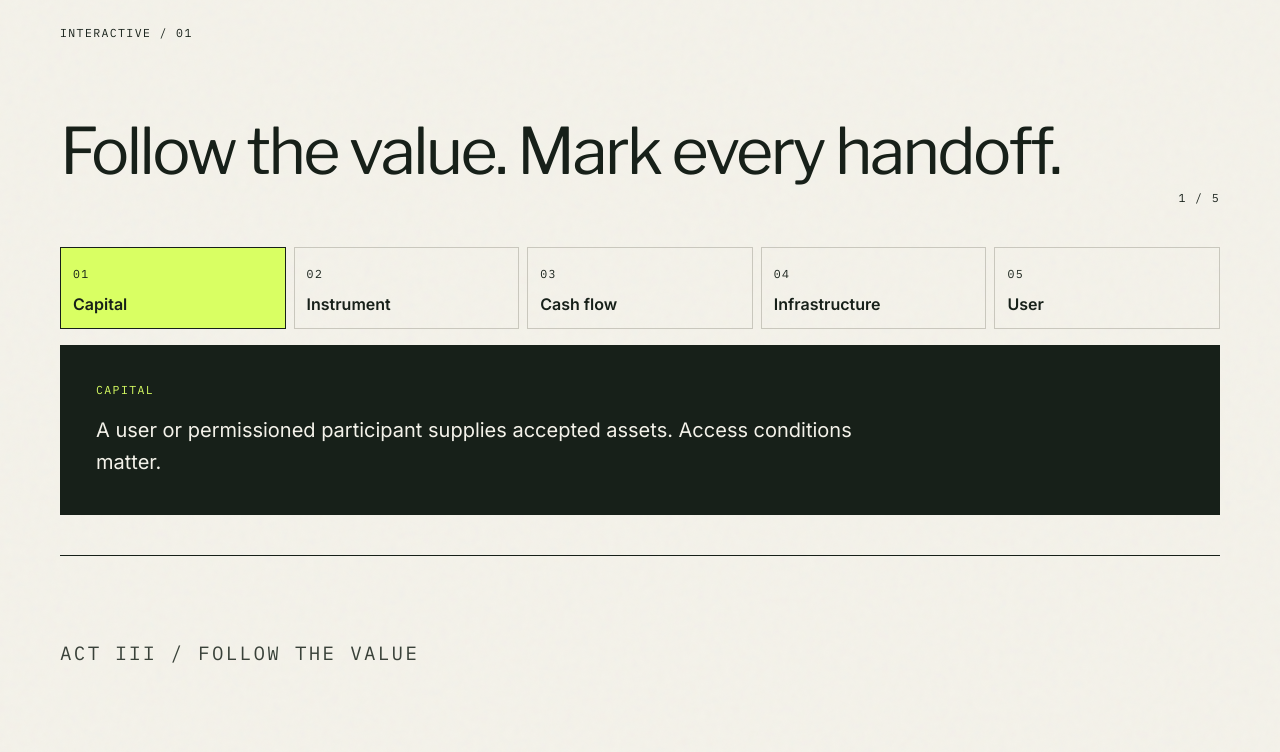
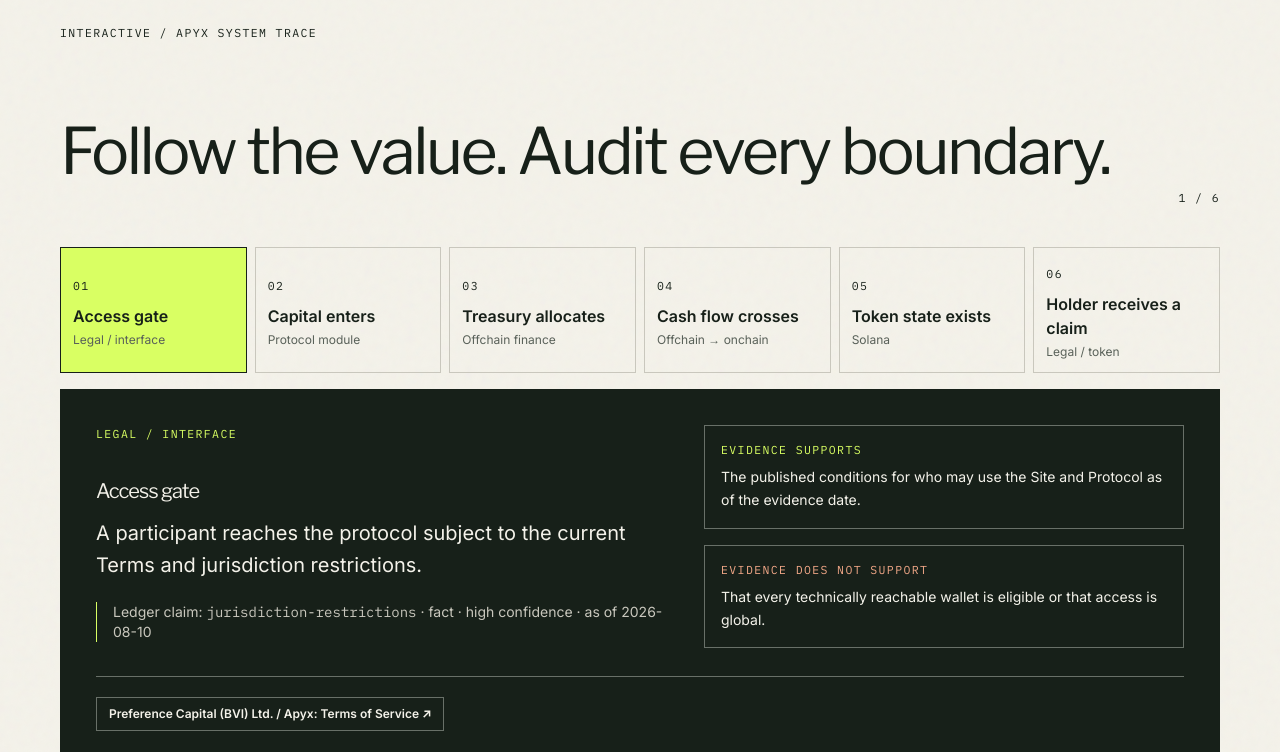
Before and after one commit to JuanTorchia/digital-credit-field-guide, a Next.js app: page / in a window 1280 px wide. Shown: the part 2060-2812 px from the top of the page. Built offline with nearby package versions, Linux system fonts and the light colour scheme; no server answers.

Commit message:
Turn the flow explorer into an evidence trace

```diff
--- a/components/story/flow-explorer.tsx
+++ b/components/story/flow-explorer.tsx
@@ -1,34 +1,37 @@
 'use client';
-import { useState } from 'react';
-const steps = [
-  {
-    name: 'Capital',
-    detail:
-      'A user or permissioned participant supplies accepted assets. Access conditions matter.',
-  },
-  {
-    name: 'Instrument',
-    detail:
-      'The offchain treasury acquires preferred securities and liquid assets. Issuer and market risk begin here.',
-  },
-  {
-    name: 'Cash flow',
-    detail:
-      'Declared dividends are collected offchain. Dividend timing and amount can change.',
-  },
-  {
-    name: 'Infrastructure',
-    detail:
-      'Custody, treasury operations and the onchain vault connect two legal and technical domains.',
-  },
-  {
-    name: 'User',
-    detail:
-      'The Terms describe a programmatic claim against a protocol module—not direct ownership of the preferred shares. Access and remedies depend on jurisdiction.',
-  },
-];
+
+import { useState, type KeyboardEvent } from 'react';
+import claims from '@/data/claims.json';
+import sources from '@/data/sources.json';
+import trace from '@/data/system-trace.json';
+
+const sourceById = new Map(sources.map((source) => [source.id, source]));
+const claimById = new Map(claims.map((claim) => [claim.id, claim]));
+
 export function FlowExplorer() {
   const [active, setActive] = useState(0);
+  const step = trace[active];
+  const claim = claimById.get(step.claimId);
+
+  function moveFocus(event: KeyboardEvent<HTMLButtonElement>, index: number) {
+    let next = index;
+    if (event.key === 'ArrowRight' || event.key === 'ArrowDown') {
+      next = (index + 1) % trace.length;
+    } else if (event.key === 'ArrowLeft' || event.key === 'ArrowUp') {
+      next = (index - 1 + trace.length) % trace.length;
+    } else if (event.key === 'Home') {
+      next = 0;
+    } else if (event.key === 'End') {
+      next = trace.length - 1;
+    } else {
+      return;
+    }
+
+    event.preventDefault();
+    setActive(next);
+    document.getElementById(`trace-tab-${trace[next].id}`)?.focus();
+  }
+
   return (
     <section
       aria-labelledby="flow-title"
@@ -36,41 +39,89 @@ export function FlowExplorer() {
     >
       <div className="flex items-end justify-between gap-6">
         <div>
-          <p className="label">Interactive / 01</p>
+          <p className="label">Interactive / Apyx system trace</p>
           <h2 id="flow-title" className="display mt-3 text-5xl">
-            Follow the value. Mark every handoff.
+            Follow the value. Audit every boundary.
           </h2>
         </div>
-        <p className="label">
-          {active + 1} / {steps.length}
+        <p className="label" aria-live="polite">
+          {active + 1} / {trace.length}
         </p>
       </div>
+
       <div
         role="tablist"
-        aria-label="Credit flow steps"
-        className="mt-10 grid gap-2 sm:grid-cols-5"
+        aria-label="Apyx system boundaries"
+        className="mt-10 grid gap-2 sm:grid-cols-3 lg:grid-cols-6"
       >
-        {steps.map((s, i) => (
+        {trace.map((item, index) => (
           <button
-            key={s.name}
+            key={item.id}
+            id={`trace-tab-${item.id}`}
             role="tab"
-            aria-selected={active === i}
-            onClick={() => setActive(i)}
-            className={`min-h-20 border p-3 text-left transition-colors ${active === i ? 'border-[#172019] bg-[#d9ff63]' : 'border-[#c9c7bd] bg-transparent hover:bg-white'}`}
+            aria-controls="trace-panel"
+            aria-selected={active === index}
+            tabIndex={active === index ? 0 : -1}
+            onClick={() => setActive(index)}
+            onKeyDown={(event) => moveFocus(event, index)}
+            className={`min-h-24 border p-3 text-left transition-colors ${active === index ? 'border-[#172019] bg-[#d9ff63]' : 'border-[#c9c7bd] bg-transparent hover:bg-white'}`}
           >
-            <span className="label">0{i + 1}</span>
-            <span className="mt-2 block font-semibold">{s.name}</span>
+            <span className="label">0{index + 1}</span>
+            <span className="mt-2 block font-semibold">{item.name}</span>
+            <span className="mt-1 block text-xs text-[#596159]">
+              {item.domain}
+            </span>
           </button>
         ))}
       </div>
+
       <div
+        id="trace-panel"
         role="tabpanel"
-        className="mt-4 min-h-36 bg-[#172019] p-6 text-[#f4f2ea] sm:p-9"
+        aria-labelledby={`trace-tab-${step.id}`}
+        className="mt-4 bg-[#172019] p-6 text-[#f4f2ea] sm:p-9"
       >
-        <p className="label text-[#d9ff63]">{steps[active].name}</p>
-        <p className="mt-4 max-w-3xl text-xl leading-relaxed">
-          {steps[active].detail}
-        </p>
+        <div className="grid gap-8 lg:grid-cols-[1.2fr_1fr]">
+          <div>
+            <p className="label text-[#d9ff63]">{step.domain}</p>
+            <h3 className="display mt-3 text-4xl">{step.name}</h3>
+            <p className="mt-4 text-xl leading-relaxed">{step.mechanism}</p>
+            {claim && (
+              <p className="mt-5 border-l border-[#d9ff63] pl-4 text-sm text-[#c9c7bd]">
+                Ledger claim: <code>{claim.id}</code> · {claim.factOrInference}{' '}
+                · {claim.confidence} confidence · as of {claim.asOf}
+              </p>
+            )}
+          </div>
+
+          <div className="grid gap-4 text-sm">
+            <div className="border border-[#687068] p-4">
+              <p className="label text-[#d9ff63]">Evidence supports</p>
+              <p className="mt-2 leading-relaxed">{step.proves}</p>
+            </div>
+            <div className="border border-[#687068] p-4">
+              <p className="label text-[#f3a888]">Evidence does not support</p>
+              <p className="mt-2 leading-relaxed">{step.doesNotProve}</p>
+            </div>
+          </div>
+        </div>
+
+        <div className="mt-7 flex flex-wrap gap-3 border-t border-[#687068] pt-5">
+          {step.sourceIds.map((sourceId) => {
+            const source = sourceById.get(sourceId);
+            return source ? (
+              <a
+                key={sourceId}
+                href={source.url}
+                target="_blank"
+                rel="noreferrer"
+                className="border border-[#687068] px-3 py-2 text-xs font-semibold hover:border-[#d9ff63] focus-visible:border-[#d9ff63]"
+              >
+                {source.publisher}: {source.title} ↗
+              </a>
+            ) : null;
+          })}
+        </div>
       </div>
     </section>
   );
--- /dev/null
+++ b/data/system-trace.json
@@ -0,0 +1,62 @@
+[
+  {
+    "id": "access",
+    "name": "Access gate",
+    "domain": "Legal / interface",
+    "claimId": "jurisdiction-restrictions",
+    "mechanism": "A participant reaches the protocol subject to the current Terms and jurisdiction restrictions.",
+    "sourceIds": ["apyx-terms"],
+    "proves": "The published conditions for who may use the Site and Protocol as of the evidence date.",
+    "doesNotProve": "That every technically reachable wallet is eligible or that access is global."
+  },
+  {
+    "id": "capital",
+    "name": "Capital enters",
+    "domain": "Protocol module",
+    "claimId": "apyx-flow",
+    "mechanism": "Apyx documents accepted user capital entering its protocol flow before treasury deployment.",
+    "sourceIds": ["apyx-how"],
+    "proves": "The flow described by Apyx in its product documentation.",
+    "doesNotProve": "Current availability, transaction volume or independent reconciliation of deposits."
+  },
+  {
+    "id": "treasury",
+    "name": "Treasury allocates",
+    "domain": "Offchain finance",
+    "claimId": "apyx-flow",
+    "mechanism": "The documented offchain treasury acquires preferred securities and liquid assets.",
+    "sourceIds": ["apyx-how", "apyx-transparency"],
+    "proves": "The intended custody and allocation architecture.",
+    "doesNotProve": "The assets held at this moment, their valuation or reserve sufficiency."
+  },
+  {
+    "id": "cash-flow",
+    "name": "Cash flow crosses",
+    "domain": "Offchain → onchain",
+    "claimId": "apyx-flow",
+    "mechanism": "Declared cash dividends are collected offchain; Apyx says value is then moved to an onchain vault that changes apyUSD redemption value.",
+    "sourceIds": ["apyx-how", "strategy-strc-8k", "strive-sata-8k"],
+    "proves": "How the published design connects issuer cash flows to protocol accounting.",
+    "doesNotProve": "That a dividend will be declared, arrive on schedule or match a quoted return."
+  },
+  {
+    "id": "solana",
+    "name": "Token state exists",
+    "domain": "Solana",
+    "claimId": "solana-launch",
+    "mechanism": "The two published addresses resolved as initialized classic SPL Token mints with six decimals at finalized slot 438320962.",
+    "sourceIds": ["apyx-contract-addresses", "solana-rpc-snapshot"],
+    "proves": "Token representation and visible mint/freeze authority configuration at that slot.",
+    "doesNotProve": "Reserves, legitimate supply, liquidity, bridge safety or redemption behavior."
+  },
+  {
+    "id": "holder-rights",
+    "name": "Holder receives a claim",
+    "domain": "Legal / token",
+    "claimId": "holder-rights",
+    "mechanism": "The Terms describe protocol-generated tokens as programmatic claims against modules holding assets.",
+    "sourceIds": ["apyx-terms", "apyx-how"],
+    "proves": "How Apyx documents the holder relationship to protocol modules.",
+    "doesNotProve": "Direct ownership of STRC or SATA, or a claim against a particular company or person."
+  }
+]
```
Also changed, not shown: 3 other files (tests, documents, lock files or other folders).
